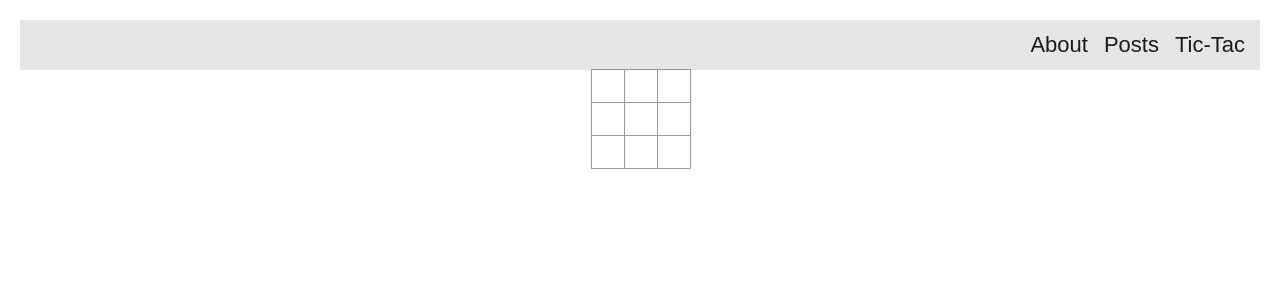
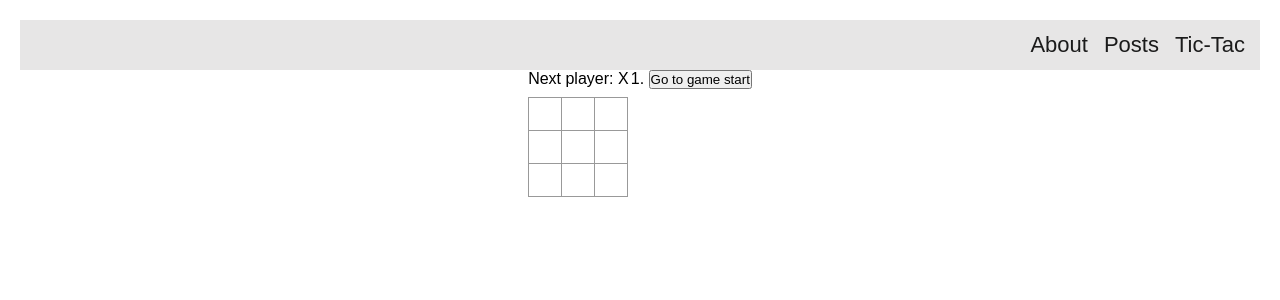
Before and after one commit to YanaKostevich/my-app, a React (Create React App) app: page /tic-tac in a window 1280 px wide. Shown: the top 300 px of the page. Built offline with nearby package versions, Linux system fonts and the light colour scheme.

Commit message:
tic-tac done

```diff
--- a/src/pages/Board.jsx
+++ b/src/pages/Board.jsx
@@ -1,16 +1,33 @@
 import React, { useState } from "react";
 import Square from "../components/Square";
 
-export default function Board() {
-  const [squares, setSquares] = useState(Array(9).fill(null));
+function Board({ xIsNext, squares, onPlay }) {
 
-  function handleClick(i){
+  function handleClick(i) {
+    if (squares[i] || calculateWinner(squares)) {
+      return;
+    }
+    // if (squares[i]) {
+    //   return;
+    // }
     const nextSquares = squares.slice();
-    nextSquares[i] = 'X'
-    setSquares(nextSquares)
+    if (xIsNext) {
+      nextSquares[i] = "X";
+    } else {
+      nextSquares[i] = "O";
+    }
+    onPlay(nextSquares);
+  }
+  const winner = calculateWinner(squares);
+  let status;
+  if (winner) {
+    status = "Winner: " + winner;
+  } else {
+    status = "Next player: " + (xIsNext ? "X" : "O");
   }
   return (
     <>
+      <div className="status">{status}</div>
       <div className="board-row">
         <Square value={squares[0]} onSquareClick={() => handleClick(0)} />
         <Square value={squares[1]} onSquareClick={() => handleClick(1)} />
@@ -29,3 +46,65 @@
     </>
   );
 }
+export default function Game() {
+  const [history, setHistory] = useState([Array(9).fill(null)]);
+  const [currentMove, setCurrentMove] = useState(0);
+  const xIsNext = currentMove % 2 === 0;
+  const currentSquares = history[currentMove];
+
+  function handlePlay(nextSquares) {
+    const nextHistory = [...history.slice(0, currentMove + 1), nextSquares];
+    setHistory(nextHistory);
+    setCurrentMove(nextHistory.length - 1);
+  }
+
+  function jumpTo(nextMove) {
+    setCurrentMove(nextMove);
+  }
+
+  const moves = history.map((squares, move) => {
+    let description;
+    if (move > 0) {
+      description = 'Go to move #' + move;
+    } else {
+      description = 'Go to game start';
+    }
+
+    return (
+      <li key={move}>
+        <button onClick={() => jumpTo(move)}>{description}</button>
+      </li>
+    );
+  });
+
+  return (
+    <div className="game">
+      <div className="game-board">
+        <Board xIsNext={xIsNext} squares={currentSquares} onPlay={handlePlay} />
+      </div>
+      <div className="game-info">
+        <ol>{moves}</ol>
+      </div>
+    </div>
+  );
+}
+
+function calculateWinner(squares) {
+  const lines = [
+    [0, 1, 2],
+    [3, 4, 5],
+    [6, 7, 8],
+    [0, 3, 6],
+    [1, 4, 7],
+    [2, 5, 8],
+    [0, 4, 8],
+    [2, 4, 6],
+  ];
+  for (let i = 0; i < lines.length; i++) {
+    const [a, b, c] = lines[i];
+    if (squares[a] && squares[a] === squares[b] && squares[a] === squares[c]) {
+      return squares[a];
+    }
+  }
+  return null;
+}
```
